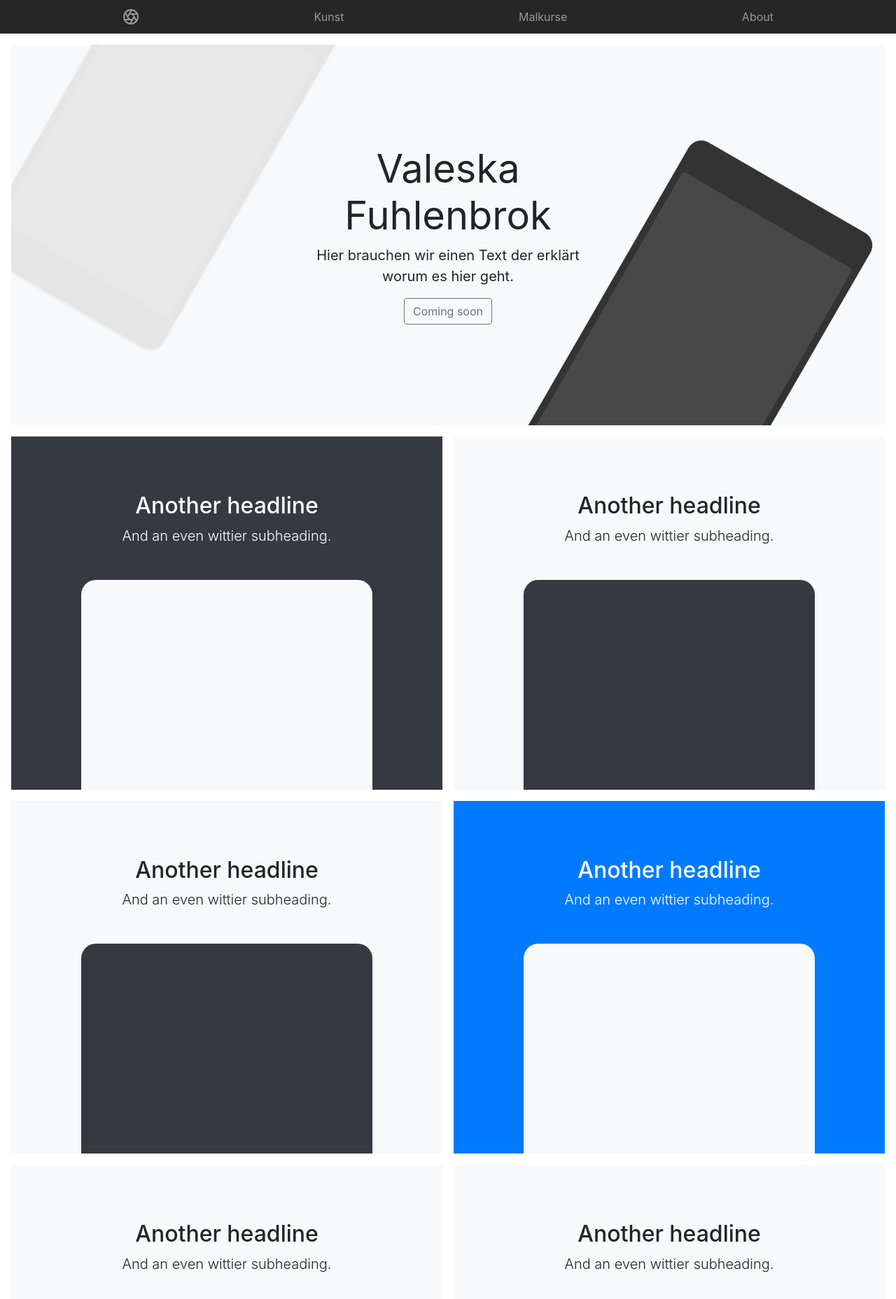
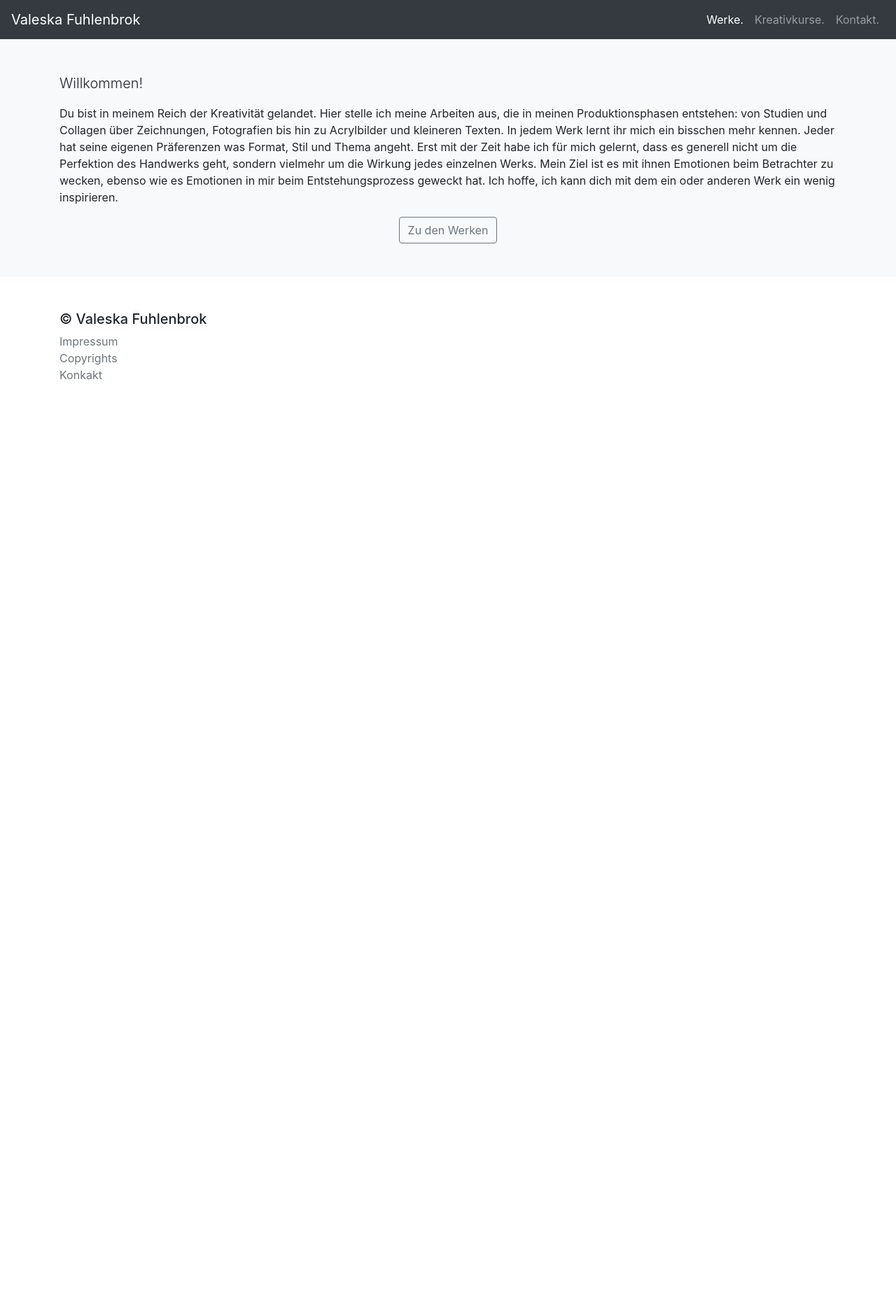
Before and after one commit to Pixeline-artwork/fuhlenbrok, a plain HTML site: page index.html in a window 1280 px wide. Shown: the top 1857 px of the page at 70% size. After the commit the page ends 800 px from the top, so only its background shows below. Drawn offline with nearby package versions, Linux system fonts and the light colour scheme.

Commit message:
create navigation

```diff
--- a/index.html
+++ b/index.html
@@ -4,7 +4,7 @@
     <meta charset="utf-8">
     <meta name="viewport" content="width=device-width, initial-scale=1, shrink-to-fit=no">
     <meta name="description" content="">
-    <meta name="author" content="Stefan Schmidhuber, besed on a Bootstrap example">
+    <meta name="author" content="Stefan Schmidhuber">
     <title>Valeska Fuhlenbrok</title>
 
     <link rel="canonical" href="https://getbootstrap.com/docs/4.4/examples/product/">
@@ -22,135 +22,62 @@
     <meta name="msapplication-config" content="/docs/4.4/assets/img/favicons/browserconfig.xml">
     <meta name="theme-color" content="#563d7c">
 
-
-    <style>
-      .bd-placeholder-img {
-        font-size: 1.125rem;
-        text-anchor: middle;
-        -webkit-user-select: none;
-        -moz-user-select: none;
-        -ms-user-select: none;
-        user-select: none;
-      }
-
-      @media (min-width: 768px) {
-        .bd-placeholder-img-lg {
-          font-size: 3.5rem;
-        }
-      }
-    </style>
-    <!-- Custom styles for this template -->
-    <link href="product.css" rel="stylesheet">
+    <!-- Custom styles for this template
+    <link href="product.css" rel="stylesheet">-->
   </head>
   <body>
-    <nav class="site-header sticky-top py-1">
-  <div class="container d-flex flex-column flex-md-row justify-content-between">
-    <a class="py-2" href="#" aria-label="Product">
-      <svg xmlns="http://www.w3.org/2000/svg" width="24" height="24" fill="none" stroke="currentColor" stroke-linecap="round" stroke-linejoin="round" stroke-width="2" class="d-block mx-auto" role="img" viewBox="0 0 24 24" focusable="false"><title>Product</title><circle cx="12" cy="12" r="10"/><path d="M14.31 8l5.74 9.94M9.69 8h11.48M7.38 12l5.74-9.94M9.69 16L3.95 6.06M14.31 16H2.83m13.79-4l-5.74 9.94"/></svg>
-    </a>
-    <a class="py-2 d-none d-md-inline-block" href="#">Kunst</a>
-    <a class="py-2 d-none d-md-inline-block" href="#">Malkurse</a>
-    <a class="py-2 d-none d-md-inline-block" href="#">About</a>
-  </div>
-</nav>
+    <nav class="navbar navbar-expand-lg navbar-dark bg-dark sticky-top">
+      <a class="navbar-brand" href="index.html">Valeska Fuhlenbrok</a>
+      <button class="navbar-toggler" type="button" data-toggle="collapse" data-target="#navbarNav" aria-controls="navbarNav" aria-expanded="false" aria-label="Toggle navigation">
+        <span class="navbar-toggler-icon"></span>
+      </button>
+      <div class="collapse navbar-collapse" id="navbarNav">
+        <ul class="navbar-nav ml-auto">
+          <li class="nav-item active">
+            <a class="nav-link" href="werke.html">Werke.</a>
+          </li>
+          <li class="nav-item">
+            <a class="nav-link" href="kurse.html">Kreativkurse.</a>
+          </li>
+          <li class="nav-item">
+            <a class="nav-link" href="kontakt.html">Kontakt.</a>
+          </li>
+        </ul>
+      </div>
+    </nav>
 
-<div class="position-relative overflow-hidden p-3 p-md-5 m-md-3 text-center bg-light">
-  <div class="col-md-5 p-lg-5 mx-auto my-5">
-    <h1 class="display-4 font-weight-normal">Valeska Fuhlenbrok</h1>
-    <p class="lead font-weight-normal">Hier brauchen wir einen Text der erklärt worum es hier geht.</p>
-    <a class="btn btn-outline-secondary" href="#">Coming soon</a>
-  </div>
-  <div class="product-device shadow-sm d-none d-md-block"></div>
-  <div class="product-device product-device-2 shadow-sm d-none d-md-block"></div>
-</div>
+    <main class="bg-light py-5">
+      <div class="container">
+        <p class="lead">Willkommen!</p>
+        <p>Du bist in meinem Reich der Kreativität gelandet. Hier stelle ich meine Arbeiten aus, die in meinen
+          Produktionsphasen entstehen: von Studien und Collagen über Zeichnungen, Fotografien bis hin zu Acrylbilder und
+          kleineren Texten. In jedem Werk lernt ihr mich ein bisschen mehr kennen. Jeder hat seine eigenen Präferenzen was
+          Format, Stil und Thema angeht. Erst mit der Zeit habe ich für mich gelernt, dass es generell nicht um die
+          Perfektion des Handwerks geht, sondern vielmehr um die Wirkung jedes einzelnen Werks. Mein Ziel ist es mit ihnen
+          Emotionen beim Betrachter zu wecken, ebenso wie es Emotionen in mir beim Entstehungsprozess geweckt hat. Ich
+          hoffe, ich kann dich mit dem ein oder anderen Werk ein wenig inspirieren.</p>
+      </div>
+      <div class="text-center">
+        <a class="btn btn-outline-secondary align-center" href="werke.html">Zu den Werken</a>
+      </div>
+    </main>
 
-<div class="d-md-flex flex-md-equal w-100 my-md-3 pl-md-3">
-  <div class="bg-dark mr-md-3 pt-3 px-3 pt-md-5 px-md-5 text-center text-white overflow-hidden">
-    <div class="my-3 py-3">
-      <h2 class="display-5">Another headline</h2>
-      <p class="lead">And an even wittier subheading.</p>
-    </div>
-    <div class="bg-light shadow-sm mx-auto" style="width: 80%; height: 300px; border-radius: 21px 21px 0 0;"></div>
-  </div>
-  <div class="bg-light mr-md-3 pt-3 px-3 pt-md-5 px-md-5 text-center overflow-hidden">
-    <div class="my-3 p-3">
-      <h2 class="display-5">Another headline</h2>
-      <p class="lead">And an even wittier subheading.</p>
-    </div>
-    <div class="bg-dark shadow-sm mx-auto" style="width: 80%; height: 300px; border-radius: 21px 21px 0 0;"></div>
-  </div>
-</div>
-
-<div class="d-md-flex flex-md-equal w-100 my-md-3 pl-md-3">
-  <div class="bg-light mr-md-3 pt-3 px-3 pt-md-5 px-md-5 text-center overflow-hidden">
-    <div class="my-3 p-3">
-      <h2 class="display-5">Another headline</h2>
-      <p class="lead">And an even wittier subheading.</p>
-    </div>
-    <div class="bg-dark shadow-sm mx-auto" style="width: 80%; height: 300px; border-radius: 21px 21px 0 0;"></div>
-  </div>
-  <div class="bg-primary mr-md-3 pt-3 px-3 pt-md-5 px-md-5 text-center text-white overflow-hidden">
-    <div class="my-3 py-3">
-      <h2 class="display-5">Another headline</h2>
-      <p class="lead">And an even wittier subheading.</p>
-    </div>
-    <div class="bg-light shadow-sm mx-auto" style="width: 80%; height: 300px; border-radius: 21px 21px 0 0;"></div>
-  </div>
-</div>
-
-<div class="d-md-flex flex-md-equal w-100 my-md-3 pl-md-3">
-  <div class="bg-light mr-md-3 pt-3 px-3 pt-md-5 px-md-5 text-center overflow-hidden">
-    <div class="my-3 p-3">
-      <h2 class="display-5">Another headline</h2>
-      <p class="lead">And an even wittier subheading.</p>
-    </div>
-    <div class="bg-white shadow-sm mx-auto" style="width: 80%; height: 300px; border-radius: 21px 21px 0 0;"></div>
-  </div>
-  <div class="bg-light mr-md-3 pt-3 px-3 pt-md-5 px-md-5 text-center overflow-hidden">
-    <div class="my-3 py-3">
-      <h2 class="display-5">Another headline</h2>
-      <p class="lead">And an even wittier subheading.</p>
-    </div>
-    <div class="bg-white shadow-sm mx-auto" style="width: 80%; height: 300px; border-radius: 21px 21px 0 0;"></div>
-  </div>
-</div>
-
-<div class="d-md-flex flex-md-equal w-100 my-md-3 pl-md-3">
-  <div class="bg-light mr-md-3 pt-3 px-3 pt-md-5 px-md-5 text-center overflow-hidden">
-    <div class="my-3 p-3">
-      <h2 class="display-5">Another headline</h2>
-      <p class="lead">And an even wittier subheading.</p>
-    </div>
-    <div class="bg-white shadow-sm mx-auto" style="width: 80%; height: 300px; border-radius: 21px 21px 0 0;"></div>
-  </div>
-  <div class="bg-light mr-md-3 pt-3 px-3 pt-md-5 px-md-5 text-center overflow-hidden">
-    <div class="my-3 py-3">
-      <h2 class="display-5">Another headline</h2>
-      <p class="lead">And an even wittier subheading.</p>
-    </div>
-    <div class="bg-white shadow-sm mx-auto" style="width: 80%; height: 300px; border-radius: 21px 21px 0 0;"></div>
-  </div>
-</div>
 
 <footer class="container py-5">
   <div class="row">
-    <div class="col-12 col-md">
-      <svg xmlns="http://www.w3.org/2000/svg" width="24" height="24" fill="none" stroke="currentColor" stroke-linecap="round" stroke-linejoin="round" stroke-width="2" class="d-block mb-2" role="img" viewBox="0 0 24 24" focusable="false"><title>Product</title><circle cx="12" cy="12" r="10"/><path d="M14.31 8l5.74 9.94M9.69 8h11.48M7.38 12l5.74-9.94M9.69 16L3.95 6.06M14.31 16H2.83m13.79-4l-5.74 9.94"/></svg>
-      <small class="d-block mb-3 text-muted">&copy; 2017-2019</small>
-    </div>
+    <!--div class="col-12 col-md">
+      <h5>Valeska Fuhlenbrok</h5>
+    </div-->
     <div class="col-6 col-md">
-      <h5>Features</h5>
+      <h5>© Valeska Fuhlenbrok</h5>
       <ul class="list-unstyled text-small">
-        <li><a class="text-muted" href="#">Cool stuff</a></li>
-        <li><a class="text-muted" href="#">Random feature</a></li>
-        <li><a class="text-muted" href="#">Team feature</a></li>
-        <li><a class="text-muted" href="#">Stuff for developers</a></li>
-        <li><a class="text-muted" href="#">Another one</a></li>
-        <li><a class="text-muted" href="#">Last time</a></li>
+        <li><a class="text-muted" href="impressum.html">Impressum</a></li>
+        <li><a class="text-muted" href="copyright.html">Copyrights</a></li>
+        <li><a class="text-muted" href="kontakt.html">Konkakt</a></li>
       </ul>
     </div>
-    <div class="col-6 col-md">
-      <h5>Resources</h5>
+    <!--div class="col-6 col-md">
+      <h5>Copyrights</h5>
       <ul class="list-unstyled text-small">
         <li><a class="text-muted" href="#">Resource</a></li>
         <li><a class="text-muted" href="#">Resource name</a></li>
@@ -176,7 +103,7 @@
         <li><a class="text-muted" href="#">Terms</a></li>
       </ul>
     </div>
-  </div>
+  </div-->
 </footer>
 <script src="https://code.jquery.com/jquery-3.4.1.slim.min.js" integrity="sha384-J6qa4849blE2+poT4WnyKhv5vZF5SrPo0iEjwBvKU7imGFAV0wwj1yYfoRSJoZ+n" crossorigin="anonymous"></script>
 <script src="https://cdn.jsdelivr.net/npm/popper.js@1.16.0/dist/umd/popper.min.js" integrity="sha384-Q6E9RHvbIyZFJoft+2mJbHaEWldlvI9IOYy5n3zV9zzTtmI3UksdQRVvoxMfooAo" crossorigin="anonymous"></script>
```
Also changed, not shown: 1 other file.
